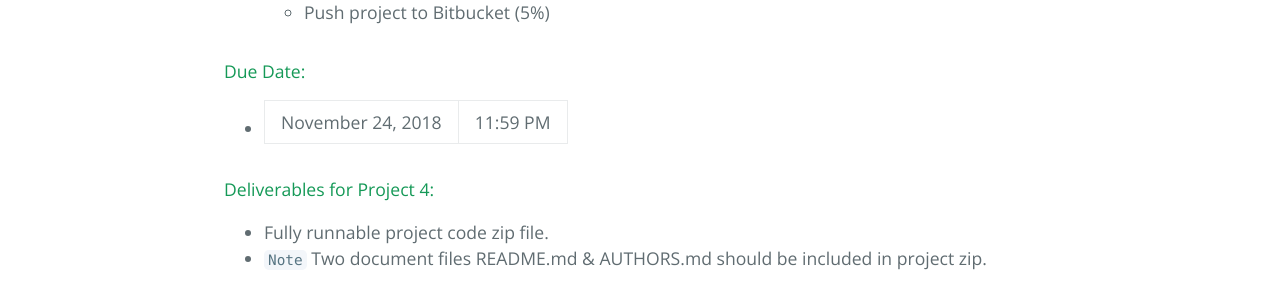
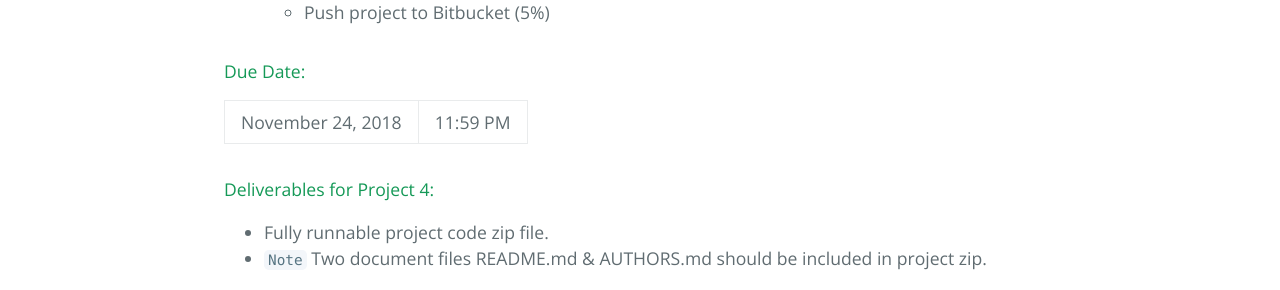
Before and after one commit to Ravi2712/ravi2712.github.io, a Jekyll site: the page built from index.md, in a window 1280 px wide. Shown: the part 815-1105 px from the top of the page. Built offline with Jekyll 4.4.1, drawn with Linux system fonts in a browser that asks for light colours.

Commit message:
Changes#18

```diff
--- a/index.md
+++ b/index.md
@@ -20,7 +20,7 @@ In this project, we are going to create "Personalised Bot" with platform [Kik](h
 
 #### Due Date:
 
-* November 24, 2018 | 11:59 PM
+November 24, 2018 | 11:59 PM
 
 #### Deliverables for Project 4:
 
```
